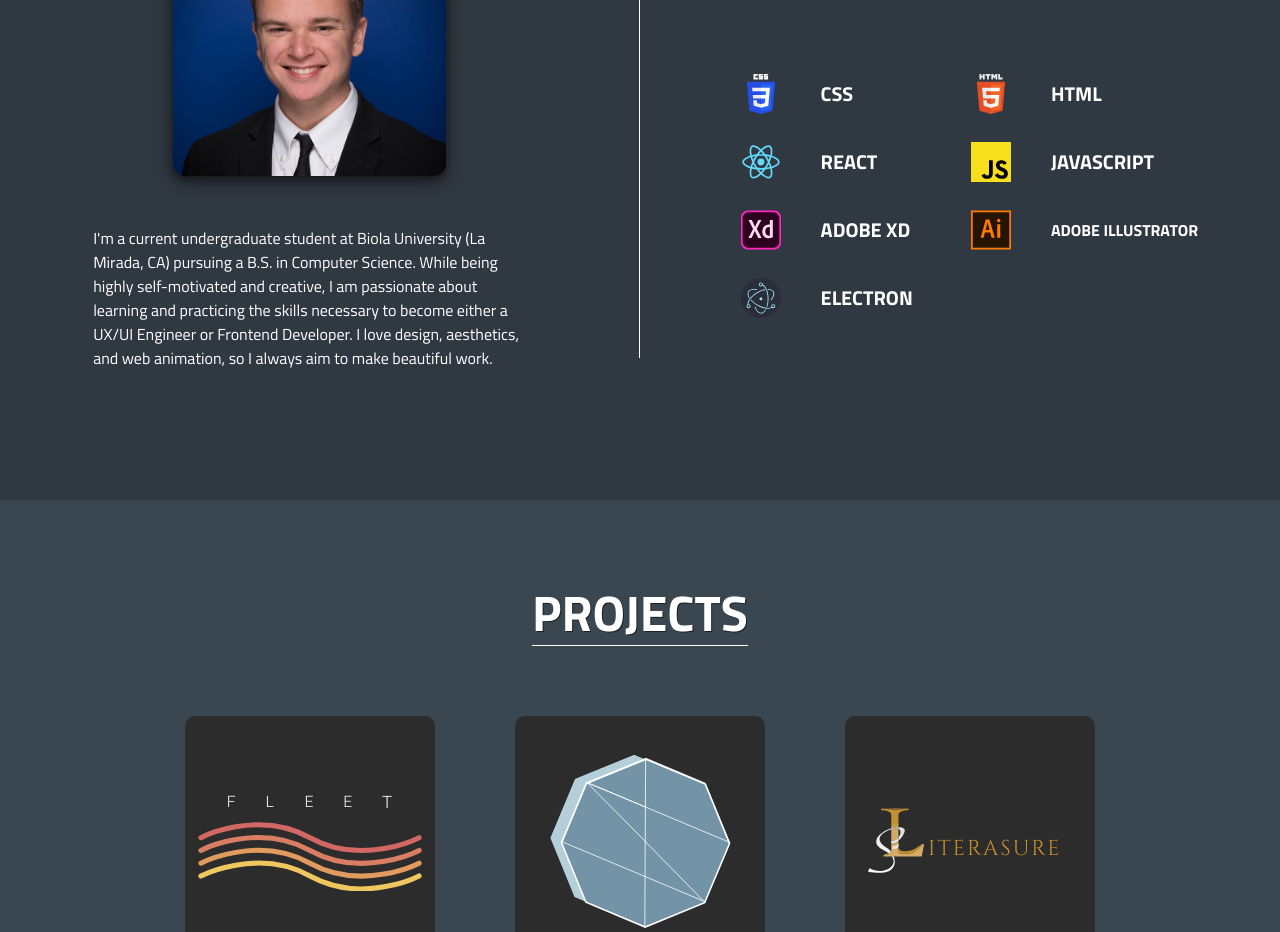
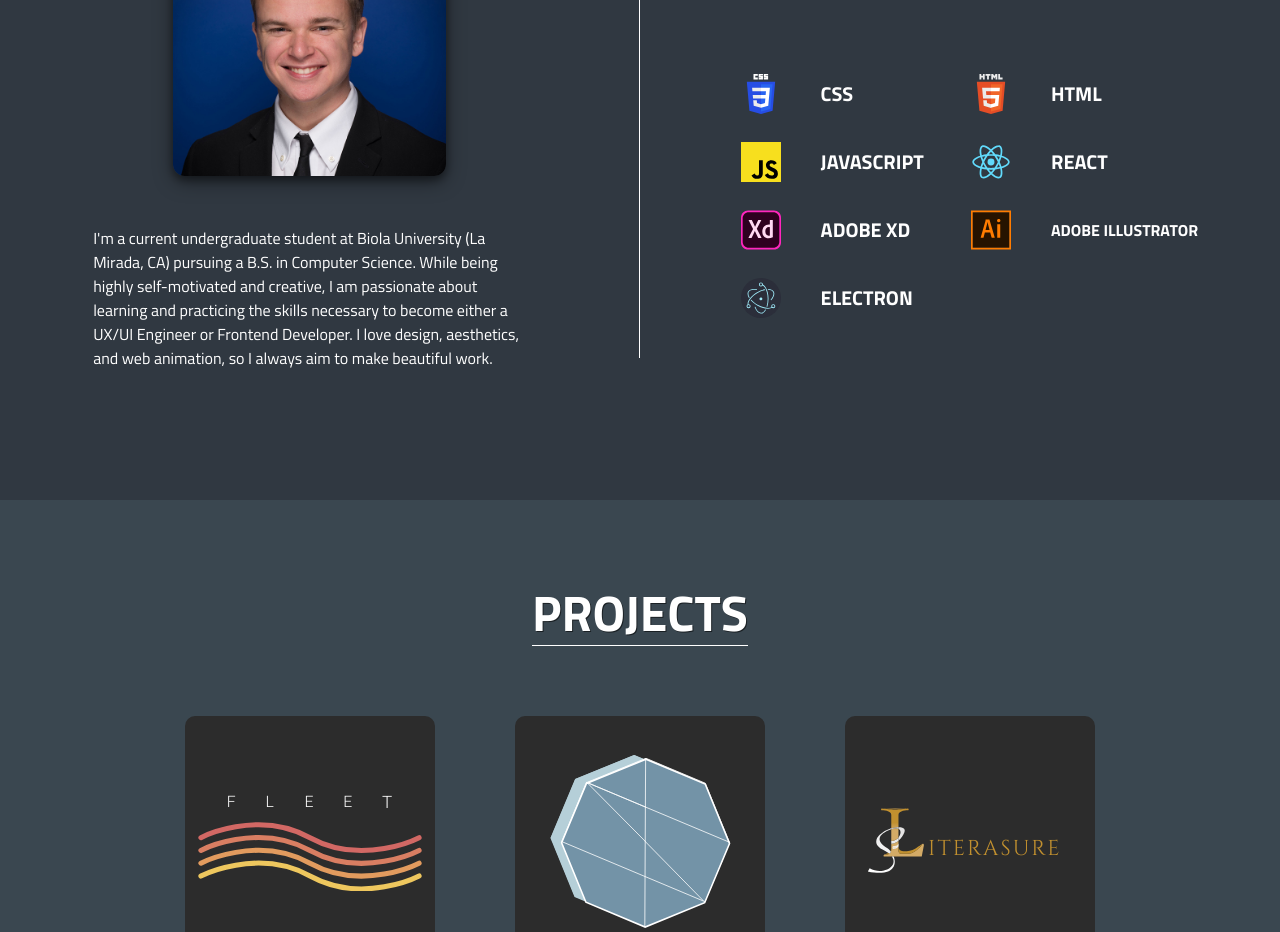
Before and after one commit to coddingtonjoel/joelc.dev, a React (Create React App) app: page / in a window 1280 px wide. Shown: the part 1000-1932 px from the top of the page. Built offline with nearby package versions, Linux system fonts and the light colour scheme.

Commit message:
Update About.js
reordered skills

```diff
--- a/src/components/About.js
+++ b/src/components/About.js
@@ -108,13 +108,14 @@ const skills = [
         icon: html,
     },
     {
+        name: "JavaScript",
+        icon: js,
+    },
+    {
         name: "React",
         icon: react,
     },
-    {
-        name: "JavaScript",
-        icon: js,
-    },
+
     {
         name: "Adobe XD",
         icon: xd,
```
